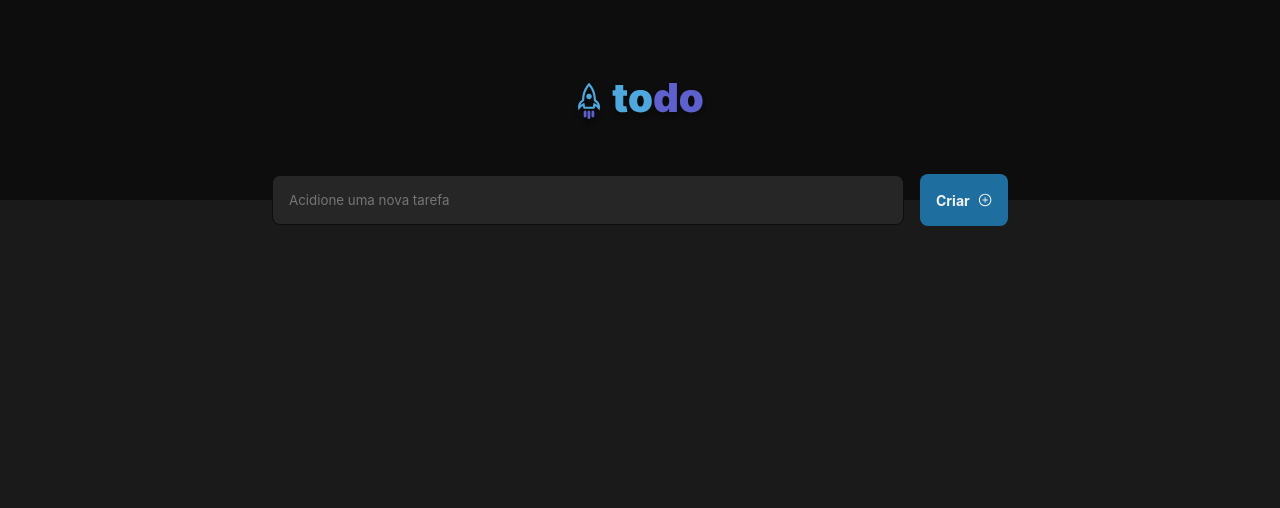
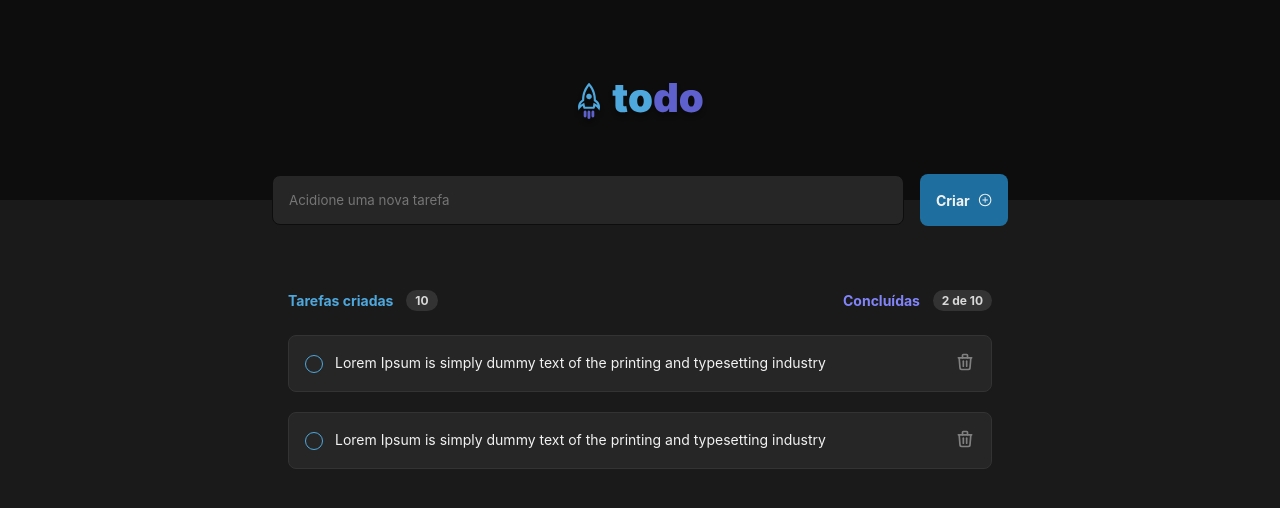
Before and after one commit to arthurlopesr/todolist, a React (Vite) app: page / in a window 1280 px wide. Shown: the top 508 px of the page. Built offline with nearby package versions, Linux system fonts and the light colour scheme.

Commit message:
feat: task components

```diff
--- a/src/App.tsx
+++ b/src/App.tsx
@@ -1,4 +1,5 @@
 import { Header } from './components/header/Header';
+import { Tasks } from './tasks';
 import { GlobalStyles } from './theme/global';
 
 
@@ -7,6 +8,7 @@ function App() {
   return (
     <>
       <Header />
+      <Tasks />
       <GlobalStyles />
     </>
   )
--- /dev/null
+++ b/src/components/task/Task.tsx
@@ -0,0 +1,21 @@
+import { Container, CheckButton, DeleteButton } from './styles';
+import { TbTrash } from 'react-icons/tb';
+
+export function Task(){
+    return(
+        <Container>
+          <CheckButton>
+            <div/>
+          </CheckButton>
+
+          <p>
+            Lorem Ipsum is simply dummy text of the printing and typesetting industry
+          </p>
+
+          <DeleteButton>
+            <TbTrash size={20}/>
+          </DeleteButton>
+
+        </Container>
+    )
+}
--- /dev/null
+++ b/src/components/task/styles.ts
@@ -0,0 +1,50 @@
+import { styled } from "styled-components";
+
+export const Container = styled.div`
+  margin-top: 1.5rem;
+  width: 100%;
+  background: var(--gray-500);
+  border: 1px solid var(--gray-400);
+  padding: 1rem;
+  border-radius: 0.5rem;
+
+  display: flex;
+  align-items: center;
+  justify-content: space-between;
+  gap: 0.75rem;
+
+  & + & {
+    margin-top: 0.5rem;
+  }
+
+  p {
+    font-size: 0.875rem;
+    line-height: 1.18rem;
+    color: var(--gray-100);
+    margin-right: auto;
+  }
+`;
+
+export const CheckButton = styled.button`
+  min-width: 1.125rem;
+  height: 1.125rem;
+  border: none;
+  background: none;
+
+  div {
+    width: 100%;
+    height: 100%;
+    border: 1px solid var(--blue);
+    border-radius: 50%;
+  }
+`;
+
+export const DeleteButton = styled.button`
+  background: none;
+  border: none;
+  color: var(--gray-300);
+
+  &:hover {
+
+  }
+`;
--- a/src/tasks/index.tsx
+++ b/src/tasks/index.tsx
@@ -0,0 +1,25 @@
+import { Task } from '../components/task/Task';
+import { Container, HeaderContainer, Content, TasksContainer } from './styles';
+
+export function Tasks() {
+  return (
+    <Container>
+      <HeaderContainer>
+        <Content>
+          <p>Tarefas criadas</p>
+          <span>10</span>
+        </Content>
+        <Content>
+          <p className='textPurple'>Concluídas</p>
+          <span>2 de 10</span>
+        </Content>
+      </HeaderContainer>
+
+        <TasksContainer>
+          <Task />
+          <Task />
+        </TasksContainer>
+
+    </Container>
+  )
+}
--- /dev/null
+++ b/src/tasks/styles.ts
@@ -0,0 +1,47 @@
+import { styled } from "styled-components";
+
+export const Container = styled.section`
+  width: 100%;
+  max-width: 46rem;
+  margin: 0 auto;
+  margin-top: 5.625rem;
+  padding: 0 1rem;
+`
+export const HeaderContainer = styled.header`
+  display: flex;
+  align-items: center;
+  justify-content: space-between;
+  margin-top: 1.5rem;
+`;
+
+export const Content = styled.div`
+  display: flex;
+  align-items: center;
+  gap: 0.8rem;
+
+  p {
+    color: var(--blue);
+    font-size: 0.876rem;
+    font-weight: 700;
+  }
+
+  .textPurple {
+    color: var(--purple);
+  }
+
+  span {
+    background: var(--gray-400);
+    padding: 3px 9px;
+    border-radius: 999px;
+
+    color: var(--gray-200);
+    font-size: 0.75rem;
+    font-weight: 700;
+  }
+`;
+
+export const TasksContainer = styled.div`
+  display: flex;
+  flex-direction: column;
+  gap: 0.75rem;
+`;
```
